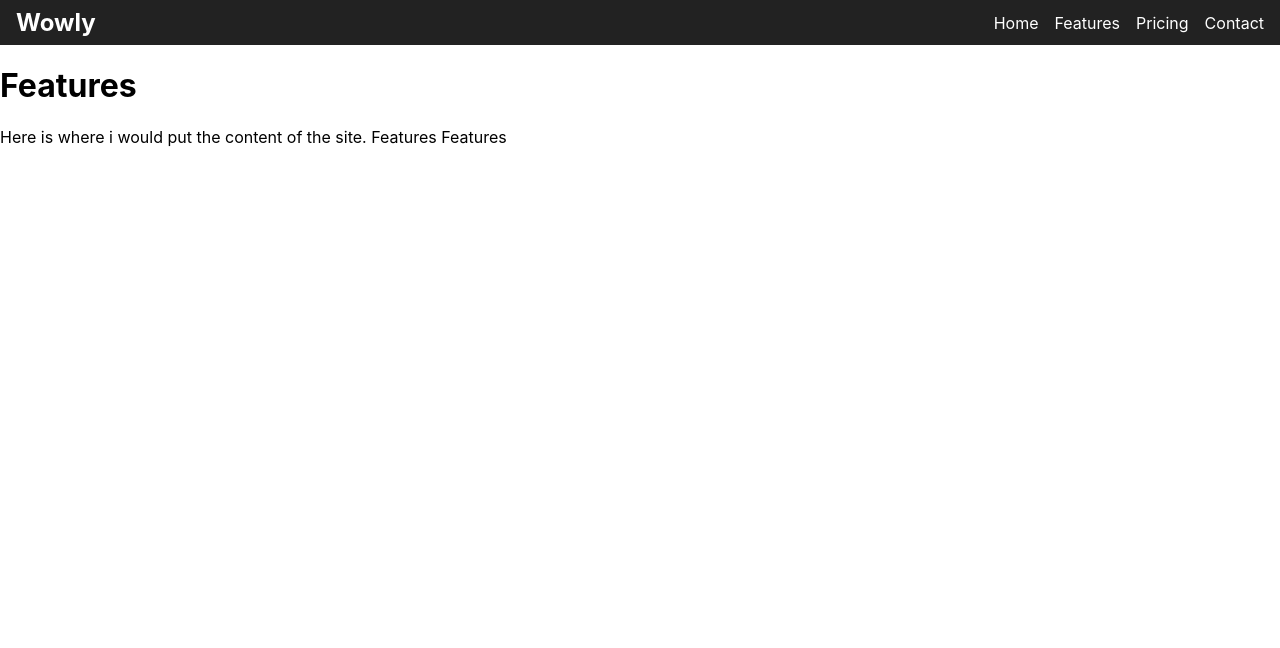
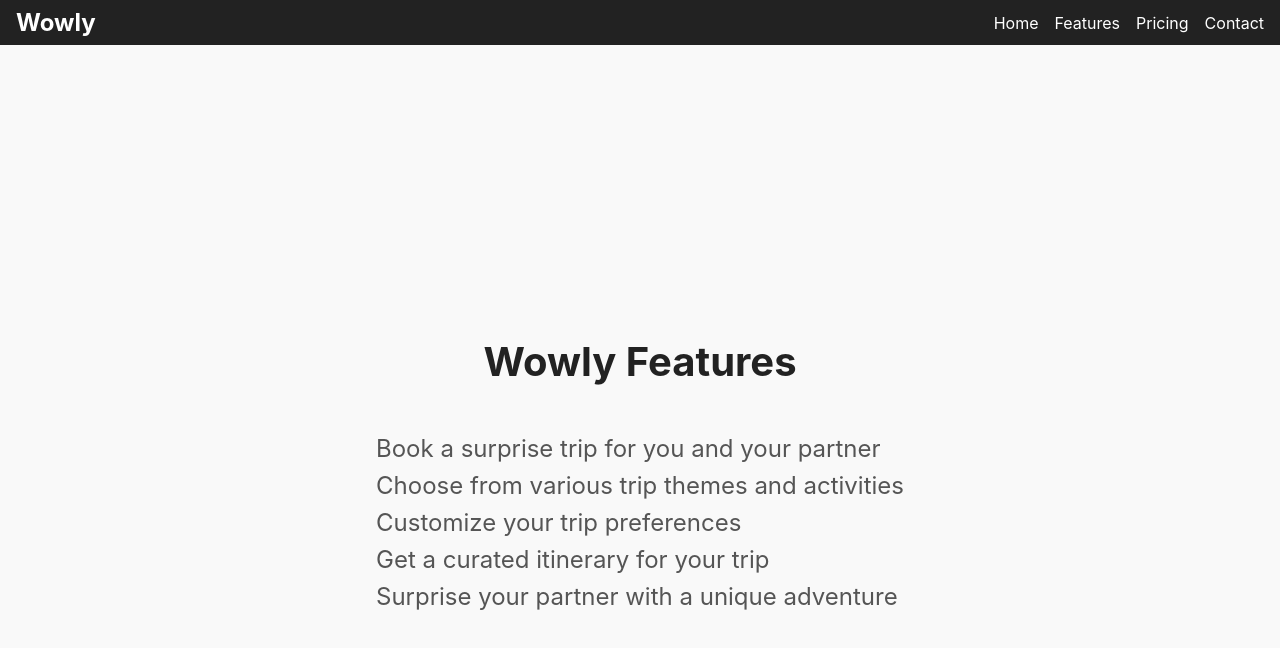
Before and after one commit to Fasping/wowly, a React (Create React App) app: page /features in a window 1280 px wide. Shown: the top 648 px of the page. Built offline with nearby package versions, Linux system fonts and the light colour scheme.

Commit message:
Feat: add new feature content

```diff
--- a/src/components/Features.js
+++ b/src/components/Features.js
@@ -1,12 +1,48 @@
-function Features() {
+import styled from 'styled-components';
+
+const FeaturesContainer = styled.div`
+	background-color: #f9f9f9;
+	min-height: 100vh;
+	display: flex;
+	flex-direction: column;
+	align-items: center;
+	justify-content: center;
+	padding: 2rem;
+`;
+
+const FeaturesTitle = styled.h2`
+	font-size: 2.5rem;
+	margin-bottom: 1rem;
+	color: #222;
+`;
+
+const FeaturesList = styled.ul`
+	list-style: none;
+	margin: 2rem 0;
+	padding: 0;
+`;
+
+const FeatureItem = styled.li`
+	font-size: 1.5rem;
+	margin-bottom: 0.5rem;
+	color: #555;
+`;
+
+const Features = () => {
 	return (
-		<div>
-			<h1>Features</h1>
-			<p>
-				Here is where i would put the content of the site. Features Features
-			</p>
-		</div>
+		<FeaturesContainer>
+			<FeaturesTitle>Wowly Features</FeaturesTitle>
+			<FeaturesList>
+				<FeatureItem>Book a surprise trip for you and your partner</FeatureItem>
+				<FeatureItem>
+					Choose from various trip themes and activities
+				</FeatureItem>
+				<FeatureItem>Customize your trip preferences</FeatureItem>
+				<FeatureItem>Get a curated itinerary for your trip</FeatureItem>
+				<FeatureItem>Surprise your partner with a unique adventure</FeatureItem>
+			</FeaturesList>
+		</FeaturesContainer>
 	);
-}
+};
 
 export default Features;
```
